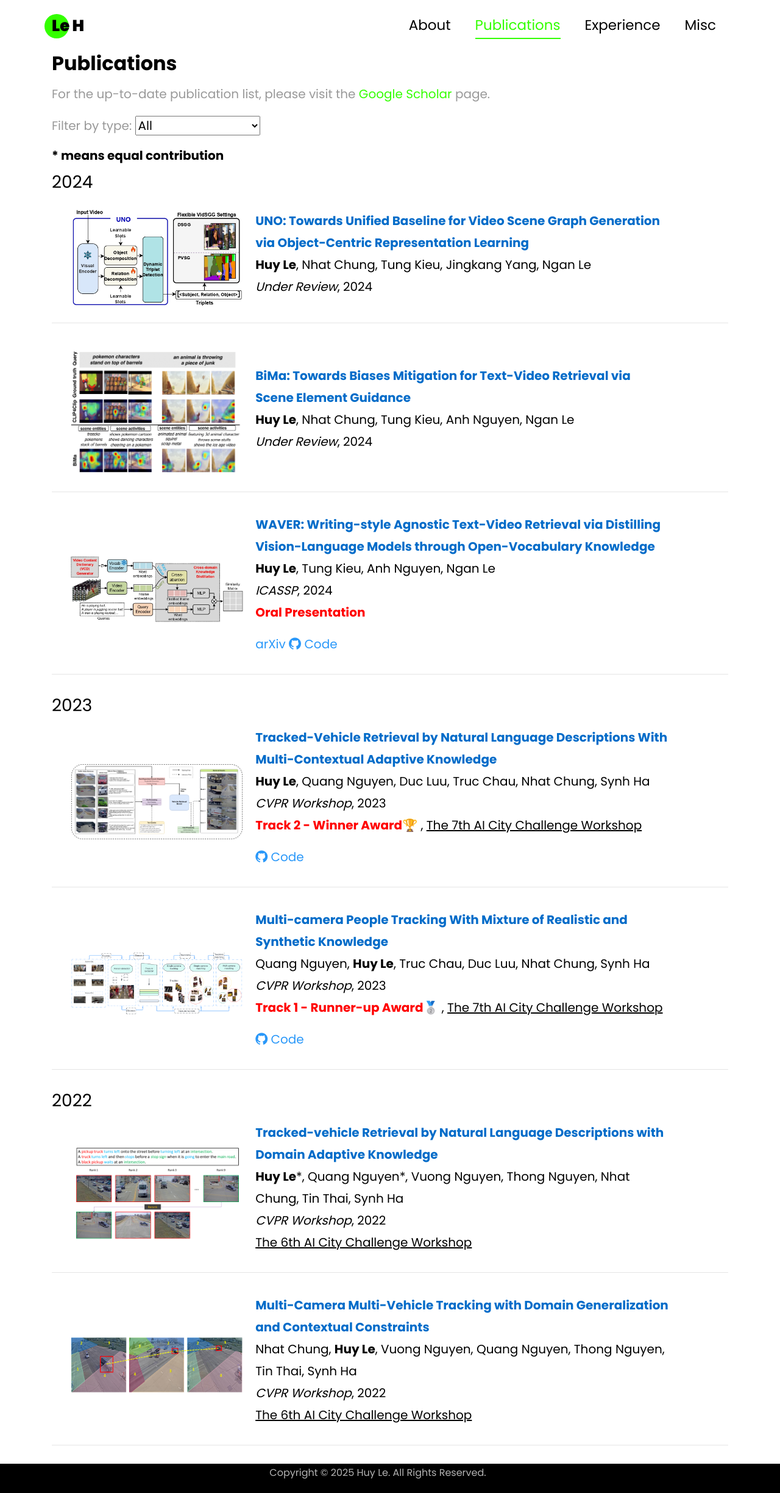
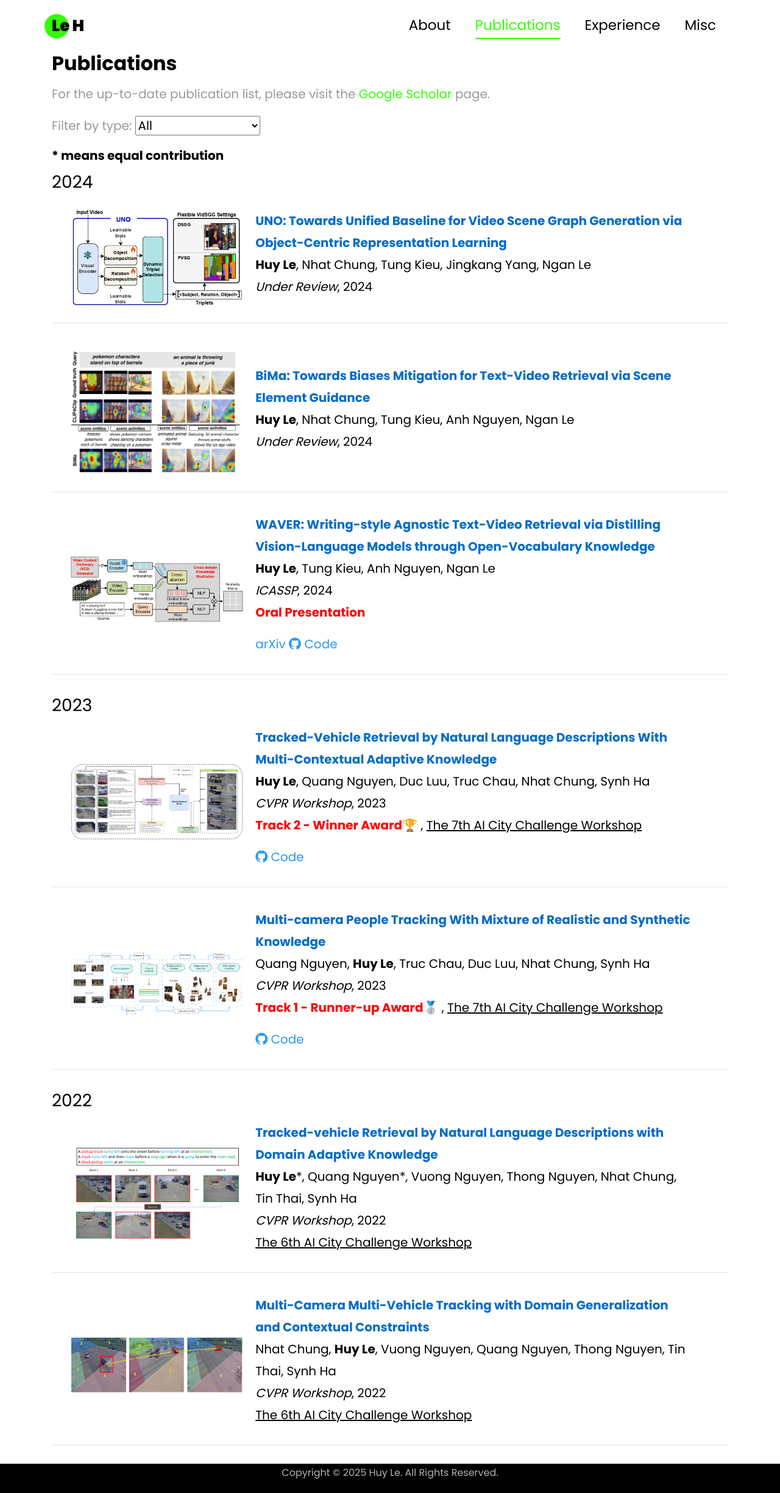
Before and after one commit to lehuy1611/lehuy1611.github.io, a Jekyll site: the page built from publication.html, in a window 1280 px wide. Shown: the whole page at 61% size. Built offline with Jekyll 4.4.1, drawn with Linux system fonts in a browser that asks for light colours; nearby versions of some CDN libraries; library files that are not in the unit come from our copies; a style sheet for code colours, icons or effects is not loaded.

Commit message:
edit main page

```diff
--- a/_includes/archive-single.html
+++ b/_includes/archive-single.html
@@ -48,17 +48,15 @@
               {% endif %}
             </p>
               {% if post.arxiv %}
-              <a class="external-link button is-small is-ghost" href="https://arxiv.org/abs/{{ post.arxiv }}" style="color: black;">
+                <a class="external-link button is-small is-ghost padding-right: 80px;" href="https://arxiv.org/abs/{{ post.arxiv }}" style="color: black;">
                   <span style="color: rgb(42, 152, 249); class="icon"><i class="ai ai-arxiv"></i> arXiv</span>
                 </a>
               {% endif %}
-
               {% if post.github %}
                 <a class="external-link button is-small is-ghost" href="{{ post.github }}" style="color: black;">
                   <span style="color: rgb(42, 152, 249); class="icon"><i class="fab fa-github"></i> Code</span>
                 </a>
               {% endif %}
-
               {% if post.page %}
                 <a class="external-link button is-small is-ghost" href="{{ post.page }}" style="color: black;">
                   <span style="color: rgb(42, 152, 249); class="icon"><i class="fab fa-github"></i> project page</span>
--- a/publication.html
+++ b/publication.html
@@ -27,9 +27,6 @@
     <link href="{{ '/css/fontawesome.all.min.css' | relative_url }}" rel="stylesheet">
     <link href="https://cdn.jsdelivr.net/gh/jpswalsh/academicons@1/css/academicons.min.css" rel="stylesheet">
     <script src="https://ajax.googleapis.com/ajax/libs/jquery/3.6.0/jquery.min.js"></script>
-    <style type="text/css">
-        p {   padding-right: 40px }
-    </style>
 </head>
 
 <body data-spy="scroll" data-target=".site-navbar-target" data-offset="300">
```
Lines whose indentation alone changed are shown as unchanged.
